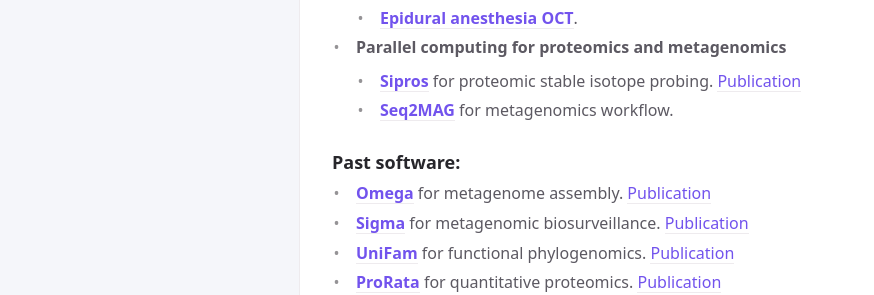
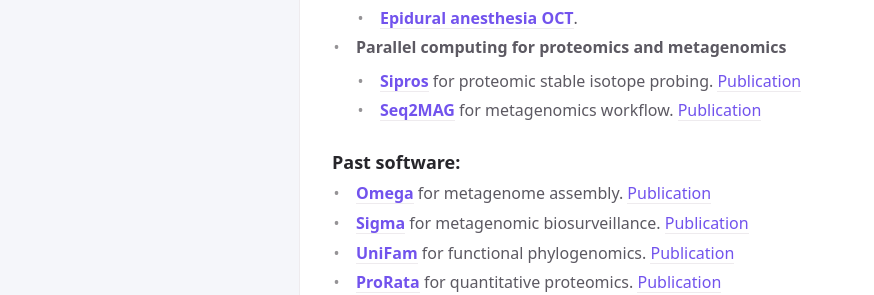
Before and after one commit to thepanlab/thepanlab.github.io, a Jekyll site: the page built from docs/software.md, in a window 1280 px wide. Shown: the part 436-731 px from the top of the page, without its empty margins (0-874 px from the left). Built offline with Jekyll 4.4.1, drawn with Linux system fonts in a browser that asks for light colours.

Commit message:
Update software.md

```diff
--- a/docs/software.md
+++ b/docs/software.md
@@ -19,7 +19,7 @@ nav_order: 4
 
 - **Parallel computing for proteomics and metagenomics**
   - [**Sipros**](https://github.com/thepanlab/Sipros) for proteomic stable isotope probing. [Publication](https://academic.oup.com/bioinformatics/article/34/5/795/4209993)
-  - [**Seq2MAG**](https://github.com/thepanlab/Seq2MAG) for metagenomics workflow.
+  - [**Seq2MAG**](https://github.com/thepanlab/Seq2MAG) for metagenomics workflow. [Publication](https://www.nature.com/articles/s41467-022-31227-1)
 
 ### **Past software:**
   - [**Omega**](http://omega.omicsbio.org) for metagenome assembly. [Publication](https://academic.oup.com/bioinformatics/article/30/19/2717/2422265)
```
